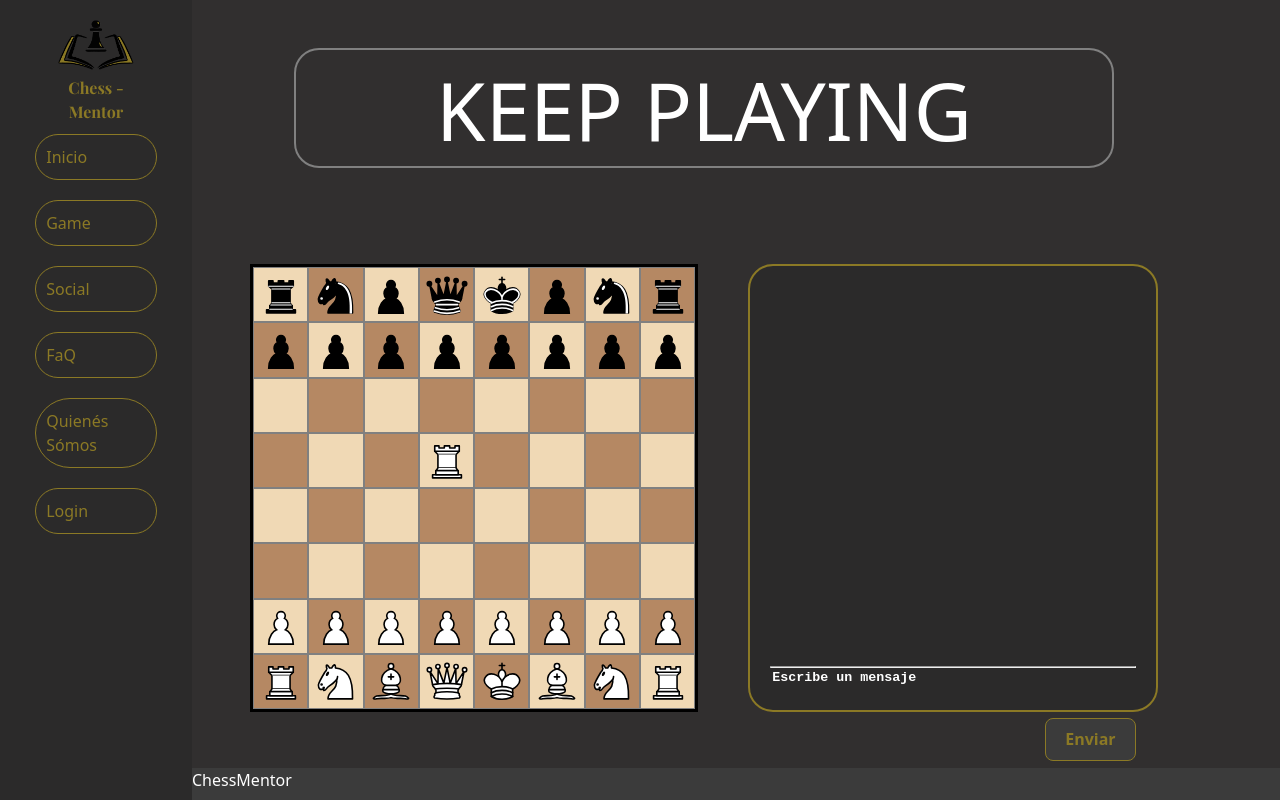
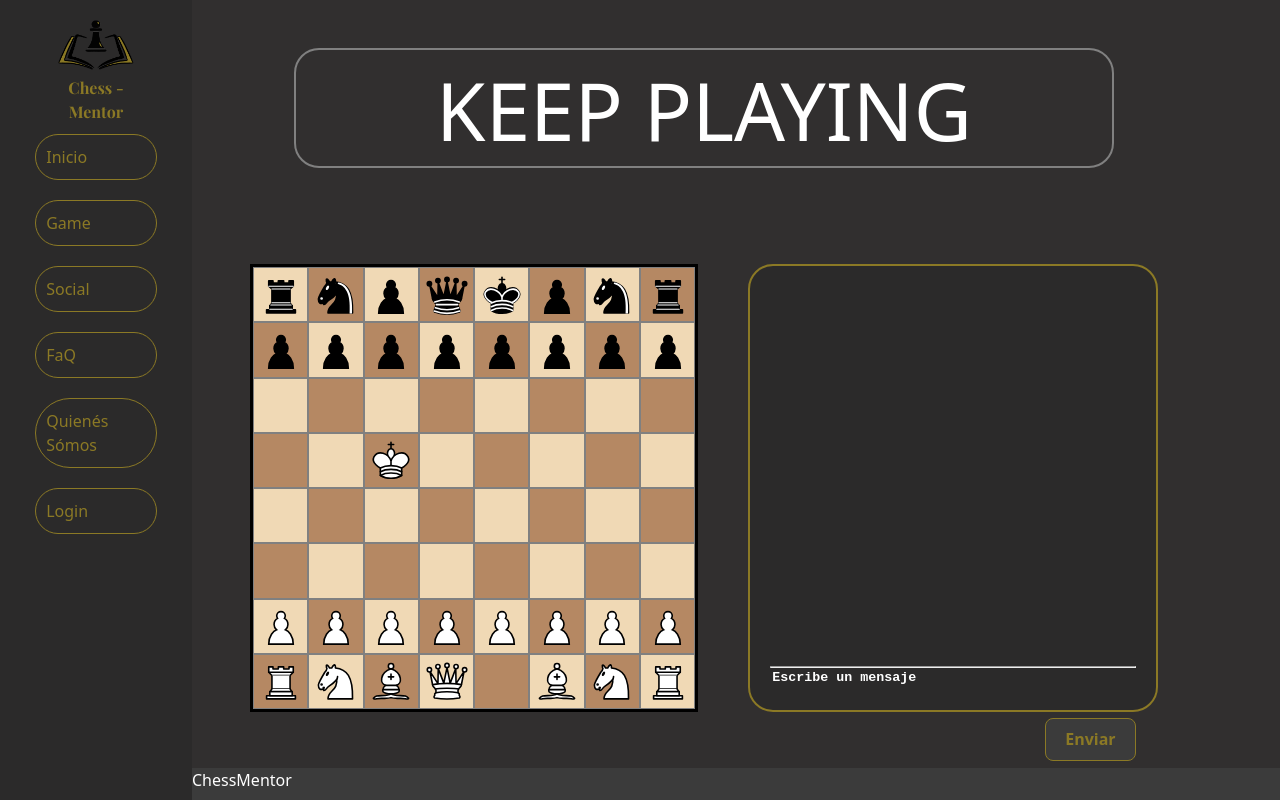
Before and after one commit to jaVillena17/chess-mentor, a React (Vite) app in the folder chess-mentor/: page /game in a window 1280 px wide. Built offline with nearby package versions, Linux system fonts and the light colour scheme; a web font is replaced by a local one.

Commit message:
changed moves logic. Calculated check, checkmate, drowned and king capture. Endgame, Still need the final tweak for moves validation

```diff
--- a/chess-mentor/src/components/board.jsx
+++ b/chess-mentor/src/components/board.jsx
@@ -3,33 +3,35 @@ import { Square } from "./square";
 import '../static/css/board.css'
 import { useBoardStore } from "../logic/boardGlobalState";
 import { useChatStore } from "../logic/chatGlobalState";
-import { calcMoves, getIndexByCoord, calcCoordinatesbyIndex, translateCoordinates, checkCheck } from "../logic/movesLogic";
+import { getIndexByCoord, calcCoordinatesbyIndex, translateCoordinates, checkCheck, calculateAllPossibleMoves } from "../logic/movesLogic";
 import { endgameState } from "../logic/endgameGlobalState";
-
+import { invertirMatriz } from "../logic/logic";
 
 
 
 export const Board = () => {
 
-
-    let dragCompleted = useRef(false);
-    let destinyPos = useRef("")
-    let turnCounter = useRef(1)
-    let movements = useRef("")
-    //const [board, setBoard] = useState(initialBoard)
+    const dragCompleted = useRef(false);
+    const destinyPos = useRef("")
+    const turnCounter = useRef(1)
+    const movements = useRef("")
+    const dangerSquare = useRef([])
     const board = useBoardStore((state) => state.board)
     const setBoard = useBoardStore((state) => state.setBoard)
     const [draggedPiece, setDraggedPiece] = useState({coordinates: null, piece: null})
     const [validMoves, setValidMoves] = useState([])
+    const [allMoves, setAllMoves] = useState(calculateAllPossibleMoves(board, dangerSquare.current))
     const [turn, setTurn] = useState("white")
-    let setEndgame = endgameState((state) => state.setEndgameStatus)
+    const endGame = endgameState((state) => state.endgameStatus)
+    const setEndgame = endgameState((state) => state.setEndgameStatus)
+
+    let blackMoves = useRef({})
 
     const chat = useChatStore((state) => state.chat)
     const setChat = useChatStore((state) => state.setChat)
     useEffect(() => {
         if(turn == "black"){
             //fetch
-            console.log(movements.current)
             fetch("http://127.0.0.1:8000/calc-move", {
             method : "POST",
             body : JSON.stringify({ "current" : board , "history_moves" : movements.current}),
@@ -38,7 +40,6 @@ export const Board = () => {
             .then(response => response.json())
             .then(data => JSON.parse(data.message.content))
             .then(content => {
-                console.log(content)
                 let piece = content.pieceToMove.toLowerCase()
                 let origin = getIndexByCoord(content.pieceOrigin)
                 let destination = getIndexByCoord(content.pieceDestination)
@@ -68,22 +69,28 @@ export const Board = () => {
 
 
     const handleDragStart = (coord, piece) => {
+        //Creamos el objeto con los datos guardados de la pieza a mover
+        setDraggedPiece({
+           coordinates: coord,
+            piece: piece
+        });
+        console.log(allMoves)
+        setValidMoves(allMoves[coord].pieceMoves)
 
-        const pieceCopy = {coordinates: coord, piece: piece}
 
-        setTimeout(() => {
-            //Creamos el objeto con los datos guardados de la pieza a mover
-            setDraggedPiece({
-                coordinates: coord,
-                piece: piece
-            });
-        }, 0);
-        setValidMoves(calcMoves(pieceCopy, board))
     }
 
     const handleOnDrop = (index) => {
         dragCompleted.current = true
-        destinyPos.current = translateCoordinates(index)
+        let destination = translateCoordinates(index)
+        destinyPos.current = destination
+
+        //Aquí sacar la pieza que hay en el destino, si es el rey, game over
+        let targetPiece = board[destination.X][destination.Y]
+
+        if(targetPiece == "k"){
+            setEndgame("YOU WON")
+        }
     }
 
     const handleDragEnd = () => {
@@ -132,7 +139,7 @@ export const Board = () => {
                     newBoard[7][5] = "R"
                 }
             //Comprobamos jaque
-            let check = checkCheck({piece : draggedPiece.piece, coordinates : calcCoordinatesbyIndex(destinyPos.current.X, destinyPos.current.Y)}, newBoard)
+            let check = checkCheck({piece : draggedPiece.piece, coordinates : calcCoordinatesbyIndex(destinyPos.current.X, destinyPos.current.Y)}, newBoard, dangerSquare.current)
             if (check){
                 setEndgame(check)
             }
@@ -142,6 +149,37 @@ export const Board = () => {
             dragCompleted.current = false
             setValidMoves([])
             setBoard(newBoard)
+            //Estos van a ser todos los nuevos movimientos que tenemos en nuestra nueva posición
+            let allNewMoves = calculateAllPossibleMoves(newBoard, dangerSquare.current)
+            console.log(allNewMoves)
+            //Tenemos que actualizar los nuevos peligros
+            let newDangers = []
+            for (const [_, value] of Object.entries(allMoves)){
+                let moves = value.pieceMoves
+                newDangers.push(...moves)
+            }
+            //Actualizamos los peligros
+            dangerSquare.current = newDangers
+
+            //Calculamos movimientos para las piezas negras con dichos peligros
+            //le damos la vuelta a la matriz
+            let blackBoard = invertirMatriz(newBoard)
+            let blackOptions = calculateAllPossibleMoves(blackBoard, dangerSquare.current)
+            blackMoves.current = blackOptions
+            console.log(blackOptions)
+            //Controlar jaque mate y ahogado aqui, si todos los posibles movimientos están vacios
+
+            let blackMovesCounter =  0
+            for (const [_, value] of Object.entries(blackOptions)){
+                let moves = value.pieceMoves
+                blackMovesCounter += moves.length
+            }
+
+            if(blackMovesCounter == 0 && endGame == "check"){
+                setEndgame("CHECKMATE")
+            }else if(blackMovesCounter == 0 && endGame == "KEEP PLAYING"){
+                setEndgame("DROWNED")
+            }
             //setTurn("black")
 
 
--- a/chess-mentor/src/components/square.jsx
+++ b/chess-mentor/src/components/square.jsx
@@ -24,6 +24,8 @@ export const Square = ({index, piece, row, onDrop, onDragStart, onDragOver, onDr
         onDragEnd()
     }
 
+    const isPieceWhite = piece != 0 && piece.toUpperCase() == piece
+
     let validMvClass = validMoves.includes(index) ? " valid-move" : ""
 
     const SquareClasses = `square${validMvClass}`
@@ -33,7 +35,7 @@ export const Square = ({index, piece, row, onDrop, onDragStart, onDragOver, onDr
            {piece != 0 &&
                 <img
                     src={`${pieceRoute}${piece}.svg`}
-                    draggable={(whosTurn == "white") ? "true" : "false"}
+                    draggable={(whosTurn == "white" && isPieceWhite) ? "true" : "false"}
                     className={index == draggedPiece ? "display-none" : ""}
                     onDragStart={handleDragStart}
                     onDragEnd={handleDragEnd}
--- a/chess-mentor/src/logic/boardGlobalState.js
+++ b/chess-mentor/src/logic/boardGlobalState.js
@@ -5,11 +5,11 @@ export const useBoardStore = create((set) => ({
         ["r", "n", "b", "q", "k", "b", "n", "r"],
         ["p", "p", "p", "p", "p", "p", "p", "p"],
         [0, 0, 0, 0, 0, 0, 0, 0],
-        [0, 0, 0, "R", 0, 0, 0, 0],
+        [0, 0, "K", 0, 0, 0, 0, 0],
         [0, 0, 0, 0, 0, 0, 0, 0],
         [0, 0, 0, 0, 0, 0, 0, 0],
         ["P", "P", "P", "P", "P", "P", "P", "P"],
-        ["R", "N", "B", "Q", "K", "B", "N", "R"]
+        ["R", "N", "B", "Q", 0, "B", "N", "R"]
     ],
 
     setBoard: (newBoard) => set({ board : newBoard})
--- /dev/null
+++ b/chess-mentor/src/logic/logic.js
@@ -0,0 +1,21 @@
+export function invertirMatriz(board){
+    let newBoard = []
+
+    for (let i = 7; i >= 0 ; i--) {
+        let row = []
+        for (let j = 7; j >= 0; j--) {
+            let square = board[i][j]
+
+            if (square == 0){
+                row.push(square)
+            }else if(square.toLowerCase() == square){
+                row.push(square.toUpperCase())
+            }else{
+                row.push(square.toLowerCase())
+            }
+
+        }
+        newBoard.push(row)
+    }
+    return newBoard
+}
--- a/chess-mentor/src/logic/movesLogic.js
+++ b/chess-mentor/src/logic/movesLogic.js
@@ -1,10 +1,9 @@
 export const coordinates = ["h","g","f","e","d","c","b","a"];
 export const whitePieces = ["P","R","N","B","Q","K"]
-import { endgameState } from "./endgameGlobalState";
 
 export function calcCoordinatesbyIndex(rowIndex, colIndex){
-    const x = 7-colIndex;
-    const y = 8 - rowIndex%8;
+    const x = rowIndex;
+    const y = colIndex + 1
     const xCoord = coordinates[x]
     return  xCoord + "" + y
 }
@@ -19,16 +18,15 @@ export function getIndexByCoord(coord){
     })
 }
 export function translateCoordinates(coord){
-    const x = 8 - parseInt(coord[1])
-    const y = 7 - coordinates.indexOf(coord[0])
+    const x = parseInt(coord[1]) - 1
+    const y = coordinates.indexOf(coord[0])
 
 
     return ({
-        "X": x,
-        "Y": y
+        "X": y,
+        "Y": x
     })
 }
-
 export function isBlack(piece){
     if(piece == 0){
         return false
@@ -36,10 +34,9 @@ export function isBlack(piece){
     return piece.toLowerCase() == piece
 }
 
-export function calcMoves(piece, board){
+export function calcMoves(piece, board, posicionesAmenazadas){
     let moves = []
     let pieceType = piece.piece
-    console.log(piece)
 
     switch (pieceType){
         case "P":
@@ -58,7 +55,7 @@ export function calcMoves(piece, board){
             moves = queenMoves(translateCoordinates(piece.coordinates), board)
             break;
         case "K":
-            moves = kingMoves(translateCoordinates(piece.coordinates), board)
+            moves = kingMoves(translateCoordinates(piece.coordinates), board, posicionesAmenazadas)
             break;
         default:
             console.log(pieceType)
@@ -71,7 +68,6 @@ export function calcMoves(piece, board){
 export function pawnMoves(position, board){
     let x = position.X - 1
     let y = position.Y
-
     let moves = []
 
     if(board[x][y] != undefined && board[x][y] == 0){
@@ -298,7 +294,6 @@ export function knightMoves(position, board){
     if(board[x] != undefined){
         //We have to check up and down
         if(y >= 0 && board[x][y] != undefined && !whitePieces.includes(board[x][y])){
-            console.log(`${x},${y}`)
             let valid = calcCoordinatesbyIndex(x,y)
             moves.push(valid)
         }
@@ -700,7 +695,7 @@ export function queenMoves(position, board){
     return moves
 }
 
-export function kingMoves(position, board){
+export function kingMoves(position, board, posicionesAmenazadas){
     let x = position.X
     let y = position.Y
 
@@ -710,7 +705,7 @@ export function kingMoves(position, board){
     for(let i = -1; i <= 1; i++){
         if(board[x+i] != undefined){
             for(let j = -1; j <= 1; j++){
-                if(board[x+i][y+j] != undefined && !whitePieces.includes(board[x+i][y+j])){
+                if(board[x+i][y+j] != undefined && !whitePieces.includes(board[x+i][y+j]) && !posicionesAmenazadas.includes(calcCoordinatesbyIndex(x+i, y+j))){
                     let valid = calcCoordinatesbyIndex(x+i, y+j)
                     moves.push(valid)
                 }
@@ -749,16 +744,14 @@ export function kingMoves(position, board){
 }
 
 // Función que calcula un jaque
-export function checkCheck(piece, board){
+export function checkCheck(piece, board, danger){
     //Calculamos los próximos posibles movimientos de la pieza que acabamos de mover
-    let nextMoves = calcMoves(piece, board)
+    let nextMoves = calcMoves(piece, board, danger)
     let check = false
-    console.log(nextMoves)
     //Recorremos los movimientos posibles. Si en alguno está el rey, es jaque
     nextMoves.forEach(move => {
         //Transformamos el movimiento en indices de la matriz
         let index = translateCoordinates(move)
-        console.log(index)
         //Si está en rey en la posición
         if (board[index.X][index.Y] == "k"){
             check =  "JAQUE"
@@ -768,3 +761,19 @@ export function checkCheck(piece, board){
     //Si no en cuentra, retornamos false
     return check
 }
+
+export function calculateAllPossibleMoves(board, posicionesAmenazadas){
+    let allMoves = {}
+    board.forEach((row, x) => {
+
+        row.forEach((square, y) => {
+            if (whitePieces.includes(square)){
+                let piece = {piece : square, coordinates : calcCoordinatesbyIndex(x, y)}
+                let moves = calcMoves(piece, board, posicionesAmenazadas)
+                allMoves[piece.coordinates] = {piece : piece.piece, pieceMoves : moves}
+            }
+        })
+
+    })
+    return allMoves
+}
```
